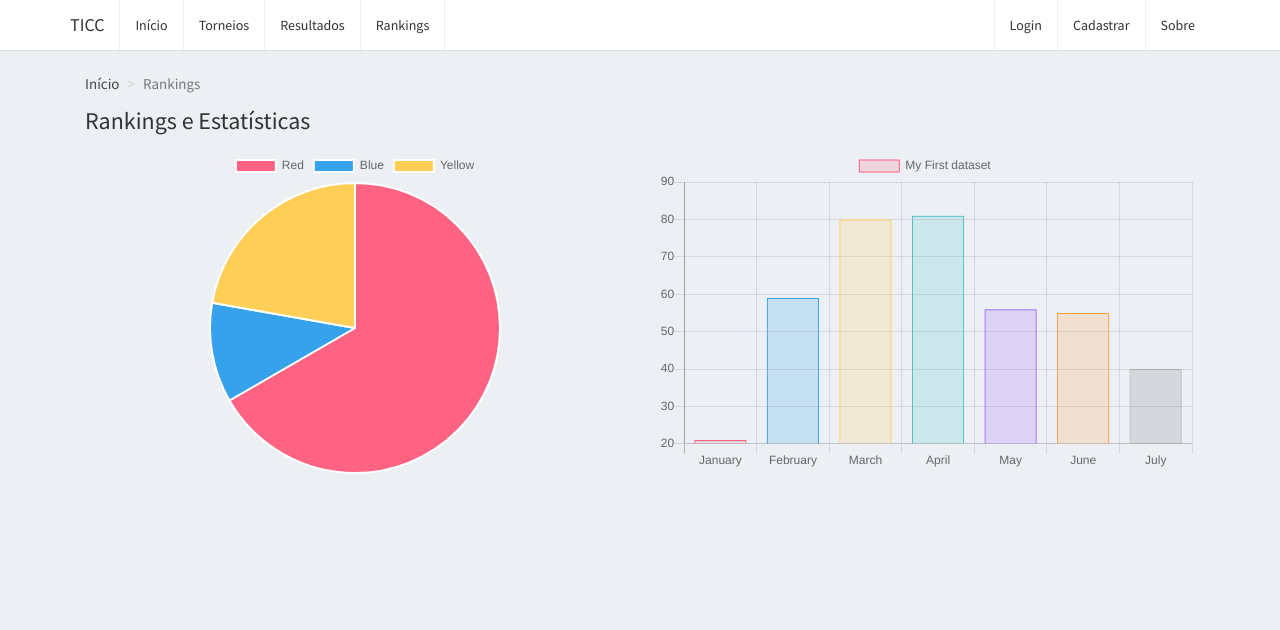
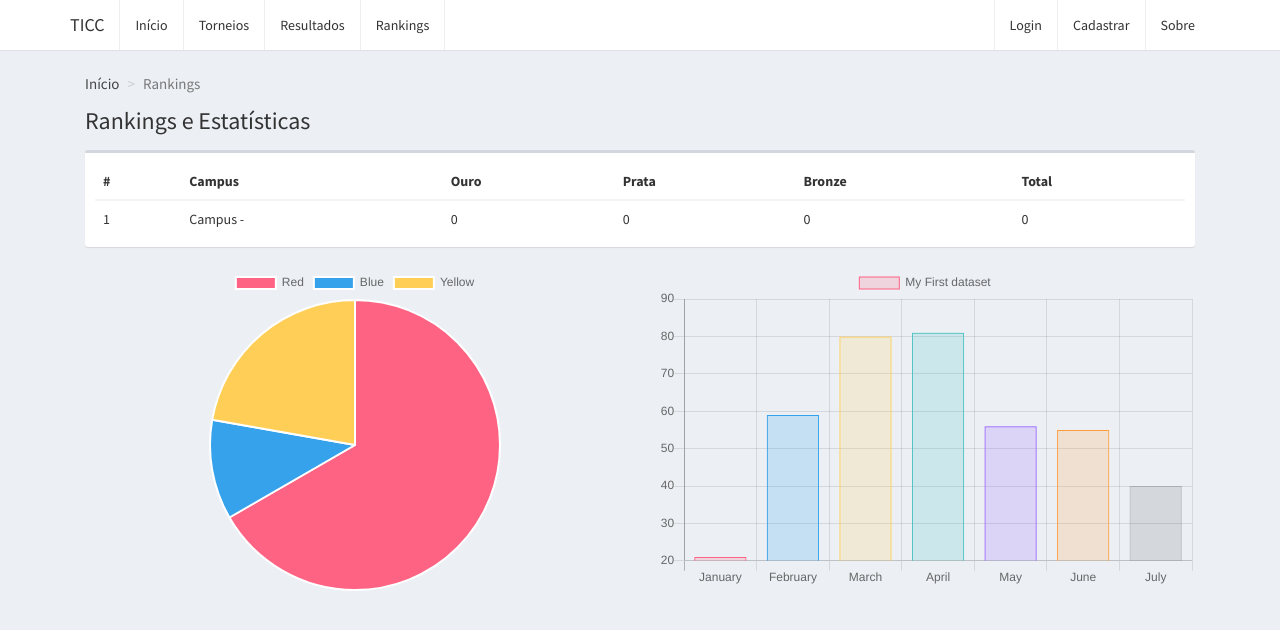
Before and after one commit to competdev/ticc, a Django app: page /rankings in a window 1280 px wide. Shown: the top 630 px of the page. Run offline with Django 3.2, Linux system fonts and the light colour scheme; data comes from the database, SQL or seed files in the repository; data that the repository does not hold is empty; some libraries are stand-ins or nearby versions.

Commit message:
Adicionando quadro de medalhas

```diff
--- a/rankings/views.py
+++ b/rankings/views.py
@@ -1,10 +1,63 @@
 from django.shortcuts import render
+from website.models import *
+from collections import *
 
 # Create your views here.
 
 def statistics(request):
+    matches = Match.objects.filter(finished=True)
+    campis = Campus.objects.all()
+
+    teams = [[],[],[]]
+
+    medal_board = {}
+
+    for match in matches:
+        if match.competition.category.need_time:
+            matchscore = MatchScore.objects.filter(match=match).order_by('-score','time')
+            teams[0].append(matchscore[0].team)
+            teams[1].append(matchscore[1].team)
+            teams[2].append(matchscore[2].team)
+        else:
+            matchscore = MatchScore.objects.filter(match=match).order_by('-score')
+            teams[0].append(matchscore[0].team)
+            teams[1].append(matchscore[1].team)
+            teams[2].append(matchscore[2].team)
+
+    for campus in campis:
+        medal_board[str(campus)] = 0
+
+    for i in range(len(teams)):
+        for team in teams[i]:
+            if(team.mix_team==False):
+                if(i==0):
+                    medal_board[str(team.members.first().campus)] = medal_board [str(team.members.first().campus)] + 100
+                elif(i==1):
+                    medal_board[str(team.members.first().campus)] = medal_board [str(team.members.first().campus)] + 10
+                else:
+                    medal_board[str(team.members.first().campus)] = medal_board [str(team.members.first().campus)] + 1
+            else:
+                for participant in team.members.all():
+                    if(i==0):
+                        medal_board[str(participant.campus[i])] = medal_board[str(participant.campus[i])] + 100
+                    elif(i==1):
+                        medal_board[str(participant.campus[i])] = medal_board[str(participant.campus[i])] + 10
+                    else:
+                        medal_board[str(participant.campus[i])] = medal_board[str(participant.campus[i])] + 1
+
+
+    medal_board = OrderedDict(sorted(medal_board.items(), key=lambda t: t[1], reverse=True))
+    print(medal_board)
+
+    campus_key = medal_board.keys()
+    campus_values = medal_board.values()
+    tuples = zip(campus_key, campus_values)
+
     context = {
         'title': 'Rankings e Estatísticas',
+        'tuples': tuples,
+        'campis': campis,
+
         'breadcrumb': [
             {'name': 'Início', 'link': '/'},
             {'name': 'Rankings'},
--- a/templates/rankings.html
+++ b/templates/rankings.html
@@ -66,6 +66,41 @@ $( document ).ready(function() {
 {% endblock js %}
 
 {% block content %}
+{% load mathfilters %}
+<div class="row">
+    <div class="col-md-12">
+         <div class="box">
+            <div class="box-body">
+                <table class="table datatables">
+                    <thead>
+                        <tr>
+                            <th>#</th>
+                            <th>Campus</th>
+                            <th>Ouro</th>
+                            <th>Prata</th>
+                            <th>Bronze</th>
+                            <th>Total</th>
+                        </tr>
+                    </thead>
+                    <tbody>
+                        {% for key,value in tuples %}
+                                <tr>
+                                    <td>{{ forloop.counter }}</td>
+                                    <td>{{ key }} </td>
+                                    <td>{{ value|intdiv:100 }}</td>
+                                    <td>{{ value|mod:100|intdiv:10 }}</td>
+                                    <td>{{ value|mod:100|mod:10|intdiv:1 }}</td>
+                                    {% with gold=value|intdiv:100 silver=value|mod:100|intdiv:10 bronze=value|mod:100|mod:10|intdiv:1 %}
+                                    <td>{{ gold|add:silver|add:bronze}}</td>
+                                    {% endwith %}
+                                </tr>
+                        {% endfor %}
+                    </tbody>
+                </table>
+            </div>
+        </div>
+    </div>
+</div>
 <div class="row">
     <div class="col-md-6">
         <canvas id="pie-chart" width="500" height="300"></canvas>
```
